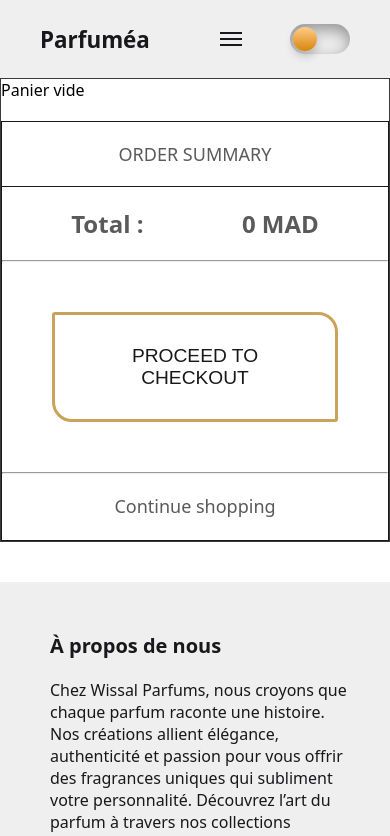
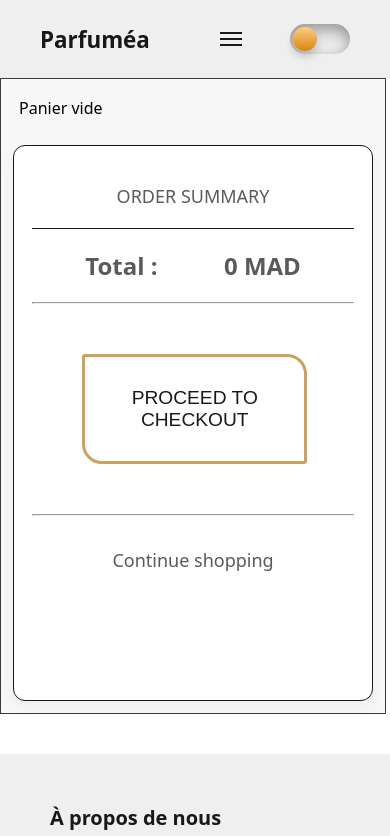
Before and after one commit to ouissalrm/Parfums, a React (Create React App) app: page /Shop in a window 390 px wide. Shown: the top 836 px of the page. Built offline with nearby package versions, Linux system fonts and the light colour scheme.

Commit message:
responsive page shop

```diff
--- a/src/App.css
+++ b/src/App.css
@@ -440,9 +440,9 @@ text-align: center;
 }
 
 .mones{
-
-  height: 420px;
   border: 1px solid var(--bgcolor);
+  height: auto;
+  max-height: none;
 }
 .mones .title_sum {
   font-size: large;
--- a/src/Shop.js
+++ b/src/Shop.js
@@ -1,4 +1,5 @@
 import { useState } from "react";
+import "./Shop.scss";
 
 export default function Shop({ panier, setPanier }) {
 
@@ -57,7 +58,7 @@ const supprimer = (id)=>{
 
                   <div className="shop-card">
                     <div className="image-Article">
-                      <img src={item.image} width="150" />
+                      <img className="product-img" src={item.image} alt={item.title} />
                     </div>
 
                     <div className="title-Article">
--- /dev/null
+++ b/src/Shop.scss
@@ -0,0 +1,230 @@
+$bg: #f7f7f8;
+$card-bg: #ffffff;
+$text: #1f1f1f;
+$muted: #6b6b6b;
+$accent: #caa25a;
+$border: #e6e6e6;
+$shadow: 0 10px 30px rgba(0,0,0,0.08);
+
+.shop{
+  width: 100%;
+  max-width: 99%;
+  box-sizing: border-box;
+  display: grid;
+  grid-template-columns: 70% 30%;
+  padding: 16px;
+  background: $bg;
+  align-items: start;
+
+
+
+  .left{ width: 100%; }
+  .money{ width: 100%; }
+
+  @media (max-width: 900px){
+    grid-template-columns: 1fr;
+    padding: 12px;
+    gap: 12px;
+
+
+    .left, .money { width: 100%; }
+    .shop-card { grid-template-columns: 100px 1fr; }
+    .prix { width: 100%; margin-left: 0; margin-top: 12px; }
+  }
+}
+
+.produitShop{
+  display: grid;
+  grid-template-columns: 1fr;
+  gap: 18px;
+
+  align-items: start;
+  width: 100%;
+  padding: 6px;
+}
+
+
+@media (max-width: 900px){
+  .produitShop{ grid-template-columns: 1fr; gap: 14px; }
+}
+@media (max-width: 480px){
+  .produitShop{ grid-template-columns: 1fr; gap: 12px; }
+  .shops{ padding: 12px; }
+}
+
+.shops{
+  display: flex;
+  flex-direction: column;
+  justify-content: space-between;
+  gap: 12px;
+  padding: 18px;
+  width: 95%;
+
+  background: $card-bg;
+  border: 1px solid $border;
+  border-radius: 12px;
+  transition: transform .25s ease, box-shadow .25s ease;
+  animation: fadeInUp .45s ease both;
+
+
+  &:hover{
+    transform: translateY(-6px);
+    box-shadow: $shadow;
+  }
+
+  @media (min-width: 721px){
+    flex-direction: row;
+    align-items: center;
+  }
+}
+
+.shop-card{
+  display: grid;
+  width: 10%;
+  grid-template-columns: 120px 1fr;
+  gap: 12px;
+  align-items: center;
+
+  .image-Article{
+    width: 120px;
+    height: 120px;
+    overflow: hidden;
+    display: flex;
+    align-items: center;
+    justify-content: center;
+  }
+
+  .image-Article .product-img{
+    width: 100%;
+    height: 100%;
+    max-width: 120px;
+    object-fit: cover;
+    border-radius: 8px;
+    transition: transform .45s ease;
+    display: block;
+  }
+
+  &:hover .image-Article .product-img{
+    transform: scale(1.04);
+  }
+
+  @media (max-width: 900px){
+    grid-template-columns: 100px 1fr;
+    .image-Article{ width: 100px; height: 100px; }
+    .image-Article .product-img{ max-width: 100px; }
+  }
+
+  @media (max-width: 720px){
+    grid-template-columns: 1fr;
+    .image-Article{ width: 100%; height: auto; }
+    .image-Article .product-img{ max-width: 240px; width: 100%; height: auto; margin: 0 auto; }
+  }
+}
+
+.title-Article h3{
+  color: $text;
+  margin: 0 0 8px 0;
+}
+
+.btn-supprimer{
+  background: transparent;
+  border: 1px solid $border;
+  color: $text;
+  padding: 8px 10px;
+  border-radius: 8px;
+  cursor: pointer;
+  transition: background .18s ease, transform .12s ease;
+
+  &:hover{
+    background: lighten($accent, 36%);
+    transform: translateY(-3px);
+  }
+}
+
+.prix{
+  display: flex;
+  flex-direction: column;
+  align-items: center;
+  gap: 12px;
+
+  .count{
+    display: flex;
+    align-items: center;
+    gap: 10px;
+
+    .moin, .plus{
+      cursor: pointer;
+      padding: 6px 10px;
+      border-radius: 6px;
+      border: 1px solid $border;
+      transition: background .12s ease, color .12s ease;
+    }
+    .moin:hover, .plus:hover{
+      background: $accent;
+      color: #fff;
+      border-color: $accent;
+    }
+  }
+
+  .mad{
+    background: $accent;
+    color: #fff;
+    border: none;
+
+    padding: 10px 12px;
+    border-radius: 8px;
+    font-weight: 700;
+    cursor: pointer;
+    transition: transform .12s ease, box-shadow .12s ease;
+
+    &:hover{ transform: translateY(-4px); box-shadow: 0 8px 20px rgba(202,162,90,0.28);}
+
+  }
+}
+
+.mones{
+  background: $card-bg;
+  border-radius: 12px;
+  padding: 18px;
+  border: 1px solid $border;
+  box-shadow: 0 6px 16px rgba(0,0,0,0.04);
+
+
+
+  max-height: 60vh;
+  overflow-y: auto;
+  width: 100%;
+
+}
+
+@media (max-width: 720px){
+  .mones{ max-height: none; }
+}
+
+.title_sum{ font-weight: 500; text-align:center; }
+
+.check{
+  width: 70%;
+  background: $accent;
+  color: #fff;
+  padding: 12px;
+  border-radius: 8px;
+  border: none;
+  cursor: pointer;
+  margin-top: 12px;
+  transition: transform .14s ease;
+  &:hover{ transform: translateY(-4px); }
+}
+
+.shopping{ text-align: center; margin-top: 12px; color: $muted }
+
+@keyframes fadeInUp{
+  from{ opacity: 0; transform: translateY(10px); }
+  to{ opacity: 1; transform: translateY(0); }
+}
+
+@media (max-width: 480px){
+  .shop{ padding: 12px; }
+  .shops{ padding: 12px; }
+  .prix .mad{ width: 100%; }
+}
```
